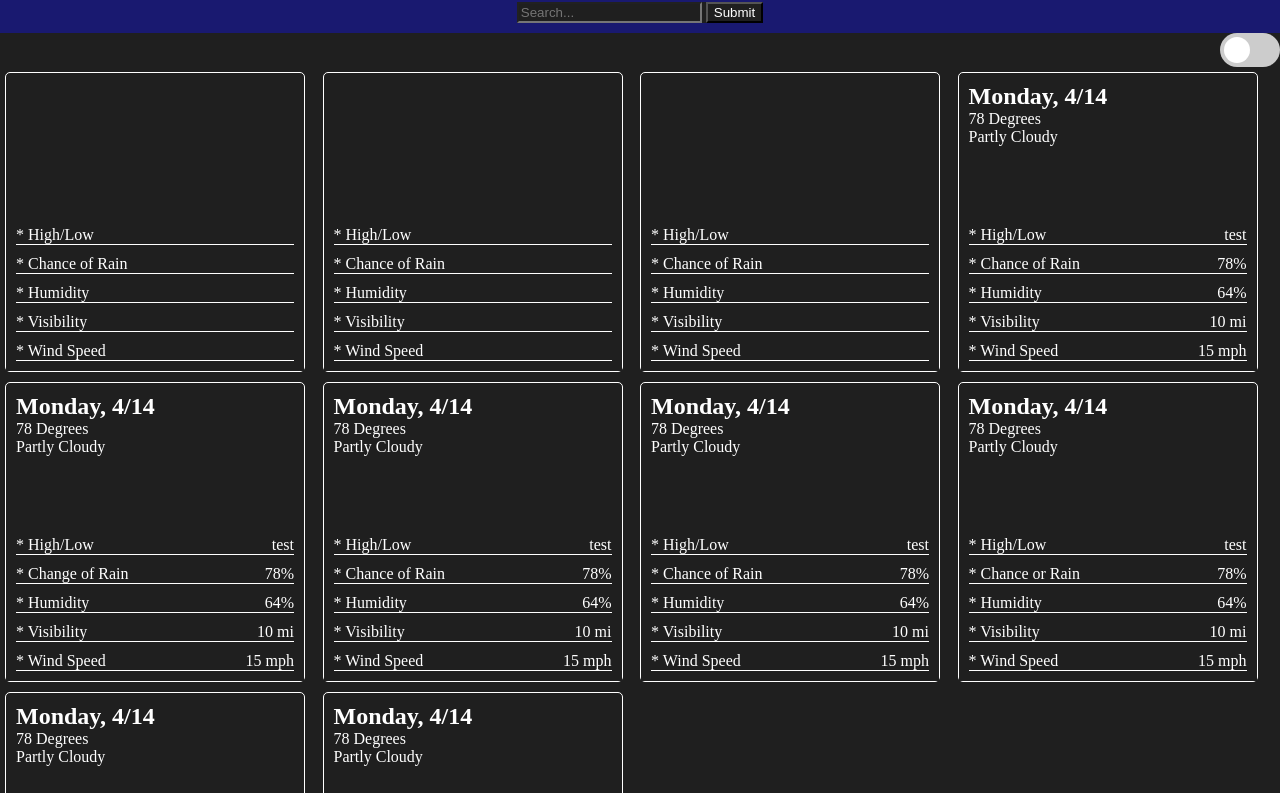
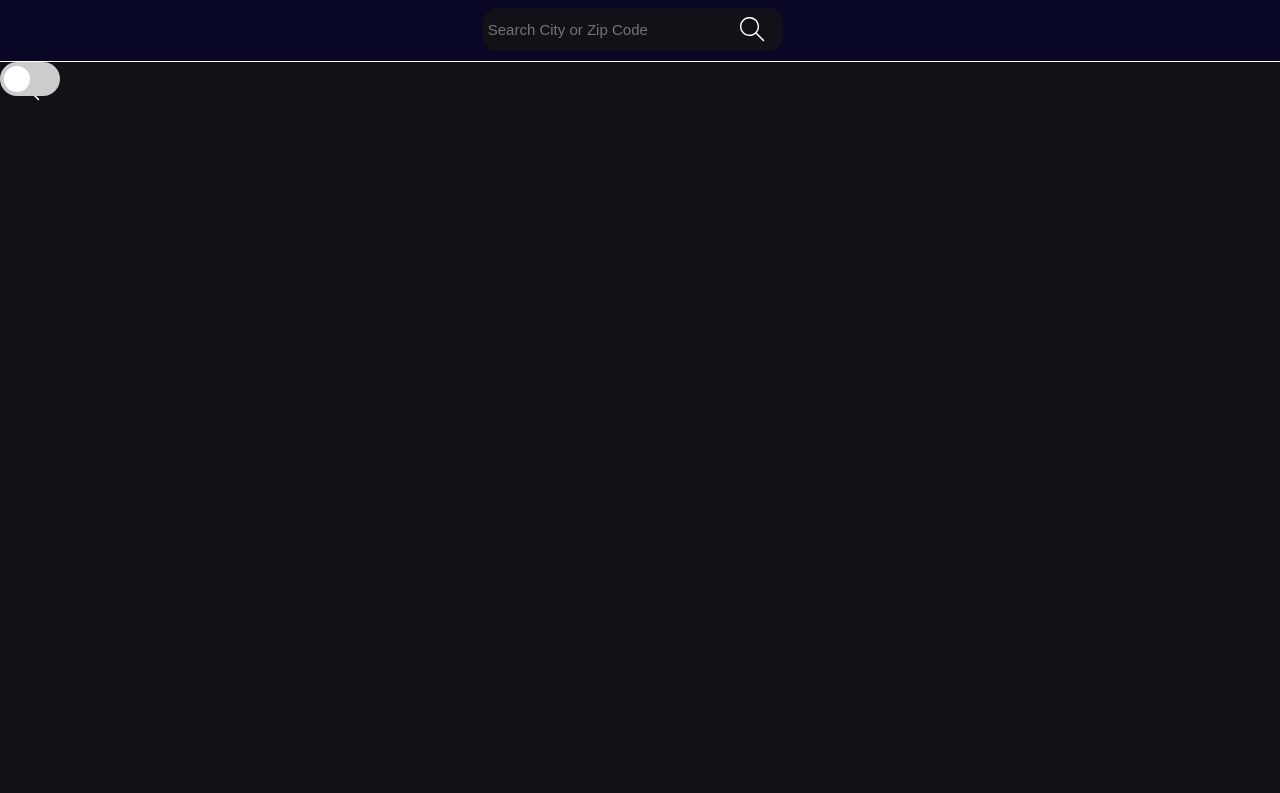
Before and after one commit to BigPimpLimp/weather_app, a website built with webpack: page src/template.html in a window 1280 px wide. Shown: the part 50-843 px from the top of the page. Built offline with nearby package versions, Linux system fonts and the light colour scheme.

Commit message:
updated stuff

```diff
--- a/src/dom.js
+++ b/src/dom.js
@@ -1,5 +1,6 @@
 import { getData, test } from "./index.js";
 import { formatDistance, subDays } from "date-fns";
+
 
 const icons = {
     'partly-cloudy-day': () => import('./svg/cloudy-1-day.svg'),
@@ -7,6 +8,10 @@ const icons = {
     'cloudy': () => import('./svg/cloudy.svg'),
     'clear-day': () => import('./svg/clear-day.svg'),
     'snow': () => import('./svg/snowy-3.svg')
+}
+
+export const unhideGrid = function unhideGrid() {
+    document.getElementById('grid-container').style.visibility = 'visible';
 }
 
 const loadSVG = async function(key) {
--- a/src/index.js
+++ b/src/index.js
@@ -1,5 +1,5 @@
 import './style.css';
-import { updateDom } from './dom.js';
+import { updateDom, unhideGrid } from './dom.js';
 console.log('test');
 
 export const getData = async function getData(location) {
@@ -21,6 +21,7 @@ const input = document.querySelector('#search-bar');
         getData(input.value)
           .then(result => {
             updateDom(result.days)
+            unhideGrid()
           })
           .catch(error => {
             console.log(error)
--- a/src/style.css
+++ b/src/style.css
@@ -1,9 +1,9 @@
 * {
-    background-color: #1f1f1f;
+    background-color: #101218;
     color: white;
     margin: 0;
     box-sizing: border-box;
-
+    font-size: 10px;
 }
 
 #header, #form {
@@ -12,14 +12,63 @@
     padding: 10px;
 }
 
+#form {
+    border-bottom: 0.001px solid white;
+    display: flex;
+    justify-content: center;
+}
+
+form {
+    background-color: #080725;
+}
+
 #header, #header > h3, #form {
-    background-color: #191970;
+    background-color: #080725;
+    font-size: 2.5rem;
+}
+
+#search-bar {
+    border-radius: 15px;
+    width: 300px;
+    height: 43px;
+    padding: 5px;
+    border: none;
+    font-size: 1.5rem;
+}
+
+form > label {
+    position: relative;
+    background-color: #080725;
+}
+
+  label:before {
+    content: "";
+    position: absolute;
+    right: 20px;
+
+    bottom: -10px;
+    width: 25px;
+    height: 35px;
+    background: url(./svg/search-svgrepo-com.svg) center / contain no-repeat;
+    filter: invert(100%) sepia(93%) saturate(0%) hue-rotate(201deg) brightness(106%) contrast(106%);
+  }
+
+
+#search-bar:focus {
+    outline: none;
+    border: 2px solid white;
+}
+
+#submit {
+    background: transparent;
+    border: none;
+    visibility: hidden;
 }
 
 #degree-slider {
     display: flex;
-    justify-content: end;
-    align-content: center;
+    justify-self: end;
+
 }
 
 #grid-container {
@@ -27,7 +76,10 @@
     grid-template-columns: repeat(auto-fill, minmax(300px, 1fr));
     grid-auto-rows: repeat(auto-fill, minmax(300px, 1fr));
     margin: 5px;
-    row-gap: 10px;
+    gap: 2vh;
+    max-width: 80%;
+    justify-self: center;
+    visibility: hidden;
 }
 
 .grid-item {
@@ -39,7 +91,7 @@
     height: 300px;
     border: solid 1px white;
     border-radius: 5px;
-    gap: 5px;
+    gap: 2vh;
 }
 
 .advanced-weather-item {
@@ -87,7 +139,7 @@
     left: 0;
     right: 0;
     bottom: 0;
-    background-color: #ccc;
+    background-color: #cccccc;
     -webkit-transition: .4s;
     transition: .4s;
   }
@@ -99,17 +151,17 @@
     width: 26px;
     left: 4px;
     bottom: 4px;
-    background-color: white;
+    background-color: rgb(255, 255, 255);
     -webkit-transition: .4s;
     transition: .4s;
   }
 
   input:checked + .slider {
-    background-color: #2196F3;
+    background-color: #f36e21;
   }
 
   input:focus + .slider {
-    box-shadow: 0 0 1px #2196F3;
+    box-shadow: 0 0 1px #f36e21;
   }
 
   input:checked + .slider:before {
@@ -126,3 +178,11 @@
   .slider.round:before {
     border-radius: 50%;
   }
+
+  .date {
+    font-size: 2rem;
+  }
+
+  .current-temp, .api-value, .advanced-weather-item > span > span, .basic-weather-data > div > p {
+    font-size: 1.7rem;
+  }
--- a/src/template.html
+++ b/src/template.html
@@ -11,19 +11,28 @@
             <h3>10 Day Forecast</h3>
         </div>
         <div id="form">
+            <span>
               <form novalidate>
-                <input type="text" id="search-bar" placeholder="Search...">
-                <button id="submit">Submit</button>
+                  <label>
+                      <input type="text" id="search-bar" placeholder="Search City or Zip Code">
+                  </label>
+                  <button id="submit"></button>
                   <span class="error"></span>
+
               </form>
+            </span>
+
+
         </div>
-        <span id="degree-slider">
+        <div id="slider">
         <label class="switch">
             <input type="checkbox">
             <span class="slider round"></span>
         </label>
-        </span>
+        </div>
     </header>
+
+
 
     <div id="grid-container">
       <div class="grid-item">
@@ -40,35 +49,35 @@
         <div class="advanced-weather-data">
             <div class="advanced-weather-item">
                 <span>
-                    <span>*</span>
+                    <span></span>
                     <span>High/Low</span>
                 </span>
                 <span class="api-value"></span>
             </div>
             <div class="advanced-weather-item">
                 <span>
-                    <span>*</span>
+                    <span></span>
                     <span>Chance of Rain</span>
                 </span>
                 <span class="api-value"></span>
             </div>
             <div class="advanced-weather-item">
                 <span>
-                    <span>*</span>
+                    <span></span>
                     <span>Humidity</span>
                 </span>
                 <span class="api-value"></span>
             </div>
             <div class="advanced-weather-item">
                 <span>
-                    <span>*</span>
+                    <span></span>
                     <span>Visibility</span>
                 </span>
                 <span class="api-value"></span>
             </div>
             <div class="advanced-weather-item">
                 <span>
-                    <span>*</span>
+                    <span></span>
                     <span>Wind Speed</span>
                 </span>
                 <span class="api-value"></span>
@@ -89,35 +98,35 @@
         <div class="advanced-weather-data">
             <div class="advanced-weather-item">
                 <span>
-                    <span>*</span>
+                    <span></span>
                     <span>High/Low</span>
                 </span>
                 <span class="api-value"></span>
             </div>
             <div class="advanced-weather-item">
                 <span>
-                    <span>*</span>
+                    <span></span>
                     <span>Chance of Rain</span>
                 </span>
                 <span class="api-value"></span>
             </div>
             <div class="advanced-weather-item">
                 <span>
-                    <span>*</span>
+                    <span></span>
                     <span>Humidity</span>
                 </span>
                 <span class="api-value"></span>
             </div>
             <div class="advanced-weather-item">
                 <span>
-                    <span>*</span>
+                    <span></span>
                     <span>Visibility</span>
                 </span>
                 <span class="api-value"></span>
             </div>
             <div class="advanced-weather-item">
                 <span>
-                    <span>*</span>
+                    <span></span>
                     <span>Wind Speed</span>
                 </span>
                 <span class="api-value"></span>
@@ -138,35 +147,35 @@
         <div class="advanced-weather-data">
             <div class="advanced-weather-item">
                 <span>
-                    <span>*</span>
+                    <span></span>
                     <span>High/Low</span>
                 </span>
                 <span class="api-value"></span>
             </div>
             <div class="advanced-weather-item">
                 <span>
-                    <span>*</span>
+                    <span></span>
                     <span>Chance of Rain</span>
                 </span>
                 <span class="api-value"></span>
             </div>
             <div class="advanced-weather-item">
                 <span>
-                    <span>*</span>
+                    <span></span>
                     <span>Humidity</span>
                 </span>
                 <span class="api-value"></span>
             </div>
             <div class="advanced-weather-item">
                 <span>
-                    <span>*</span>
+                    <span></span>
                     <span>Visibility</span>
                 </span>
                 <span class="api-value"></span>
             </div>
             <div class="advanced-weather-item">
                 <span>
-                    <span>*</span>
+                    <span></span>
                     <span>Wind Speed</span>
                 </span>
                 <span class="api-value"></span>
@@ -176,9 +185,9 @@
       <div class="grid-item">
         <div class="basic-weather-data">
             <div>
-                <h2 class="date">Monday, 4/14</h2>
-                <div class="current-temp">78 Degrees</div>
-                <p>Partly Cloudy</p>
+                <h2 class="date"></h2>
+                <div class="current-temp"></div>
+                <p></p>
             </div>
             <div class="img-div">
                 <img class="card-img">
@@ -187,35 +196,35 @@
         <div class="advanced-weather-data">
             <div class="advanced-weather-item">
                 <span>
-                    <span>*</span>
+                    <span></span>
                     <span>High/Low</span>
                 </span>
                 <span class="api-value">test</span>
             </div>
             <div class="advanced-weather-item">
                 <span>
-                    <span>*</span>
+                    <span></span>
                     <span>Chance of Rain</span>
                 </span>
                 <span class="api-value">78%</span>
             </div>
             <div class="advanced-weather-item">
                 <span>
-                    <span>*</span>
+                    <span></span>
                     <span>Humidity</span>
                 </span>
                 <span class="api-value">64%</span>
             </div>
             <div class="advanced-weather-item">
                 <span>
-                    <span>*</span>
+                    <span></span>
                     <span>Visibility</span>
                 </span>
                 <span class="api-value">10 mi</span>
             </div>
             <div class="advanced-weather-item">
                 <span>
-                    <span>*</span>
+                    <span></span>
                     <span>Wind Speed</span>
                 </span>
                 <span class="api-value">15 mph</span>
@@ -225,9 +234,9 @@
       <div class="grid-item">
         <div class="basic-weather-data">
             <div>
-                <h2 class="date">Monday, 4/14</h2>
-                <div class="current-temp">78 Degrees</div>
-                <p>Partly Cloudy</p>
+                <h2 class="date"></h2>
+                <div class="current-temp"></div>
+                <p></p>
             </div>
             <div class="img-div">
                 <img class="card-img">
@@ -236,35 +245,35 @@
         <div class="advanced-weather-data">
             <div class="advanced-weather-item">
                 <span>
-                    <span>*</span>
+                    <span></span>
                     <span>High/Low</span>
                 </span>
                 <span class="api-value">test</span>
             </div>
             <div class="advanced-weather-item">
                 <span>
-                    <span>*</span>
+                    <span></span>
                     <span>Change of Rain</span>
                 </span>
                 <span class="api-value">78%</span>
             </div>
             <div class="advanced-weather-item">
                 <span>
-                    <span>*</span>
+                    <span></span>
                     <span>Humidity</span>
                 </span>
                 <span class="api-value">64%</span>
             </div>
             <div class="advanced-weather-item">
                 <span>
-                    <span>*</span>
+                    <span></span>
                     <span>Visibility</span>
                 </span>
                 <span class="api-value">10 mi</span>
             </div>
             <div class="advanced-weather-item">
                 <span>
-                    <span>*</span>
+                    <span></span>
                     <span>Wind Speed</span>
                 </span>
                 <span class="api-value">15 mph</span>
@@ -274,9 +283,9 @@
       <div class="grid-item">
         <div class="basic-weather-data">
             <div>
-                <h2 class="date">Monday, 4/14</h2>
-                <div class="current-temp">78 Degrees</div>
-                <p>Partly Cloudy</p>
+                <h2 class="date"></h2>
+                <div class="current-temp"></div>
+                <p></p>
             </div>
             <div class="img-div">
                 <img class="card-img">
@@ -285,35 +294,35 @@
         <div class="advanced-weather-data">
             <div class="advanced-weather-item">
                 <span>
-                    <span>*</span>
+                    <span></span>
                     <span>High/Low</span>
                 </span>
                 <span class="api-value">test</span>
             </div>
             <div class="advanced-weather-item">
                 <span>
-                    <span>*</span>
+                    <span></span>
                     <span>Chance of Rain</span>
                 </span>
                 <span class="api-value">78%</span>
             </div>
             <div class="advanced-weather-item">
                 <span>
-                    <span>*</span>
+                    <span></span>
                     <span>Humidity</span>
                 </span>
                 <span class="api-value">64%</span>
             </div>
             <div class="advanced-weather-item">
                 <span>
-                    <span>*</span>
+                    <span></span>
                     <span>Visibility</span>
                 </span>
                 <span class="api-value">10 mi</span>
             </div>
             <div class="advanced-weather-item">
                 <span>
-                    <span>*</span>
+                    <span></span>
                     <span>Wind Speed</span>
                 </span>
                 <span class="api-value">15 mph</span>
@@ -323,9 +332,9 @@
       <div class="grid-item">
         <div class="basic-weather-data">
             <div>
-                <h2 class="date">Monday, 4/14</h2>
-                <div class="current-temp">78 Degrees</div>
-                <p>Partly Cloudy</p>
+                <h2 class="date"></h2>
+                <div class="current-temp"></div>
+                <p></p>
             </div>
             <div class="img-div">
                 <img class="card-img">
@@ -334,35 +343,35 @@
         <div class="advanced-weather-data">
             <div class="advanced-weather-item">
                 <span>
-                    <span>*</span>
+                    <span></span>
                     <span>High/Low</span>
                 </span>
                 <span class="api-value">test</span>
             </div>
             <div class="advanced-weather-item">
                 <span>
-                    <span>*</span>
+                    <span></span>
                     <span>Chance of Rain</span>
                 </span>
                 <span class="api-value">78%</span>
             </div>
             <div class="advanced-weather-item">
                 <span>
-                    <span>*</span>
+                    <span></span>
                     <span>Humidity</span>
                 </span>
                 <span class="api-value">64%</span>
             </div>
             <div class="advanced-weather-item">
                 <span>
-                    <span>*</span>
+                    <span></span>
                     <span>Visibility</span>
                 </span>
                 <span class="api-value">10 mi</span>
             </div>
             <div class="advanced-weather-item">
                 <span>
-                    <span>*</span>
+                    <span></span>
                     <span>Wind Speed</span>
                 </span>
                 <span class="api-value">15 mph</span>
@@ -372,9 +381,9 @@
       <div class="grid-item">
         <div class="basic-weather-data">
             <div>
-                <h2 class="date">Monday, 4/14</h2>
-                <div class="current-temp">78 Degrees</div>
-                <p>Partly Cloudy</p>
+                <h2 class="date"></h2>
+                <div class="current-temp"></div>
+                <p></p>
             </div>
             <div class="img-div">
                 <img class="card-img">
@@ -383,35 +392,35 @@
         <div class="advanced-weather-data">
             <div class="advanced-weather-item">
                 <span>
-                    <span>*</span>
+                    <span></span>
                     <span>High/Low</span>
                 </span>
                 <span class="api-value">test</span>
             </div>
             <div class="advanced-weather-item">
                 <span>
-                    <span>*</span>
+                    <span></span>
                     <span>Chance or Rain</span>
                 </span>
                 <span class="api-value">78%</span>
             </div>
             <div class="advanced-weather-item">
                 <span>
-                    <span>*</span>
+                    <span></span>
                     <span>Humidity</span>
                 </span>
                 <span class="api-value">64%</span>
             </div>
             <div class="advanced-weather-item">
                 <span>
-                    <span>*</span>
+                    <span></span>
                     <span>Visibility</span>
                 </span>
                 <span class="api-value">10 mi</span>
             </div>
             <div class="advanced-weather-item">
                 <span>
-                    <span>*</span>
+                    <span></span>
                     <span>Wind Speed</span>
                 </span>
                 <span class="api-value">15 mph</span>
@@ -421,9 +430,9 @@
       <div class="grid-item">
         <div class="basic-weather-data">
             <div>
-                <h2 class="date">Monday, 4/14</h2>
-                <div class="current-temp">78 Degrees</div>
-                <p>Partly Cloudy</p>
+                <h2 class="date"></h2>
+                <div class="current-temp"></div>
+                <p></p>
             </div>
             <div class="img-div">
                 <img class="card-img">
@@ -432,35 +441,35 @@
         <div class="advanced-weather-data">
             <div class="advanced-weather-item">
                 <span>
-                    <span>*</span>
+                    <span></span>
                     <span>High/Low</span>
                 </span>
                 <span class="api-value">test</span>
             </div>
             <div class="advanced-weather-item">
                 <span>
-                    <span>*</span>
+                    <span></span>
                     <span>Chance of Rain</span>
                 </span>
                 <span class="api-value">78%</span>
             </div>
             <div class="advanced-weather-item">
                 <span>
-                    <span>*</span>
+                    <span></span>
                     <span>Humidity</span>
                 </span>
                 <span class="api-value">64%</span>
             </div>
             <div class="advanced-weather-item">
                 <span>
-                    <span>*</span>
+                    <span></span>
                     <span>Visibility</span>
                 </span>
                 <span class="api-value">10 mi</span>
             </div>
             <div class="advanced-weather-item">
                 <span>
-                    <span>*</span>
+                    <span></span>
                     <span>Wind Speed</span>
                 </span>
                 <span class="api-value">15 mph</span>
@@ -470,9 +479,9 @@
       <div class="grid-item">
         <div class="basic-weather-data">
             <div>
-                <h2 class="date">Monday, 4/14</h2>
-                <div class="current-temp">78 Degrees</div>
-                <p>Partly Cloudy</p>
+                <h2 class="date"></h2>
+                <div class="current-temp"></div>
+                <p></p>
             </div>
             <div class="img-div">
                 <img class="card-img">
@@ -481,35 +490,35 @@
         <div class="advanced-weather-data">
             <div class="advanced-weather-item">
                 <span>
-                    <span>*</span>
+                    <span></span>
                     <span>High/Low</span>
                 </span>
                 <span class="api-value">test</span>
             </div>
             <div class="advanced-weather-item">
                 <span>
-                    <span>*</span>
+                    <span></span>
                     <span>Chance of Rain</span>
                 </span>
                 <span class="api-value">78%</span>
             </div>
             <div class="advanced-weather-item">
                 <span>
-                    <span>*</span>
+                    <span></span>
                     <span>Humidity</span>
                 </span>
                 <span class="api-value">64%</span>
             </div>
             <div class="advanced-weather-item">
                 <span>
-                    <span>*</span>
+                    <span></span>
                     <span>Visibility</span>
                 </span>
                 <span class="api-value">10 mi</span>
             </div>
             <div class="advanced-weather-item">
                 <span>
-                    <span>*</span>
+                    <span></span>
                     <span>Wind Speed</span>
                 </span>
                 <span class="api-value">15 mph</span>
```
Also changed, not shown: src/svg/search-globe-svgrepo-com.svg (added), src/svg/search-svgrepo-com.svg (added). Lines whose indentation alone changed are shown as unchanged.
